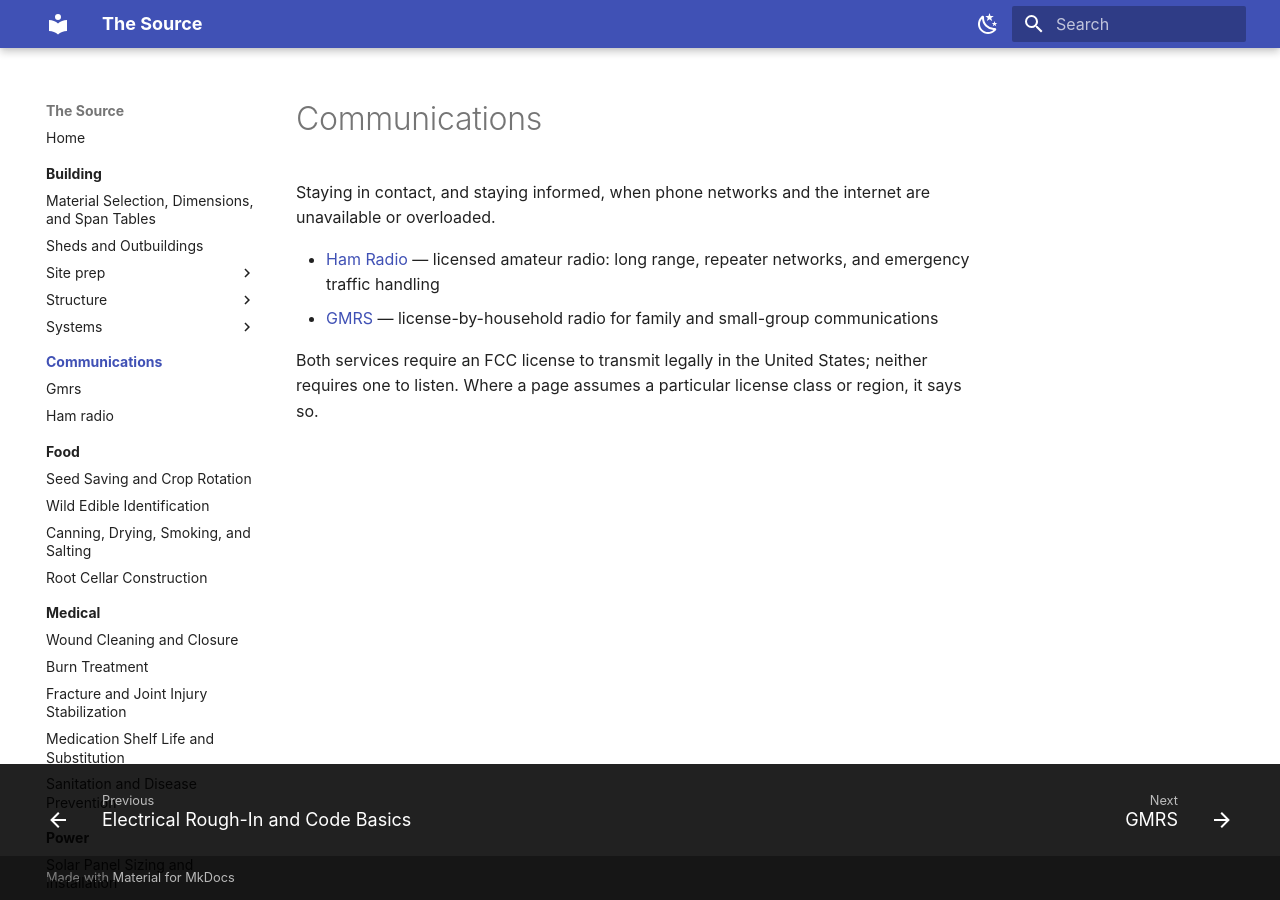
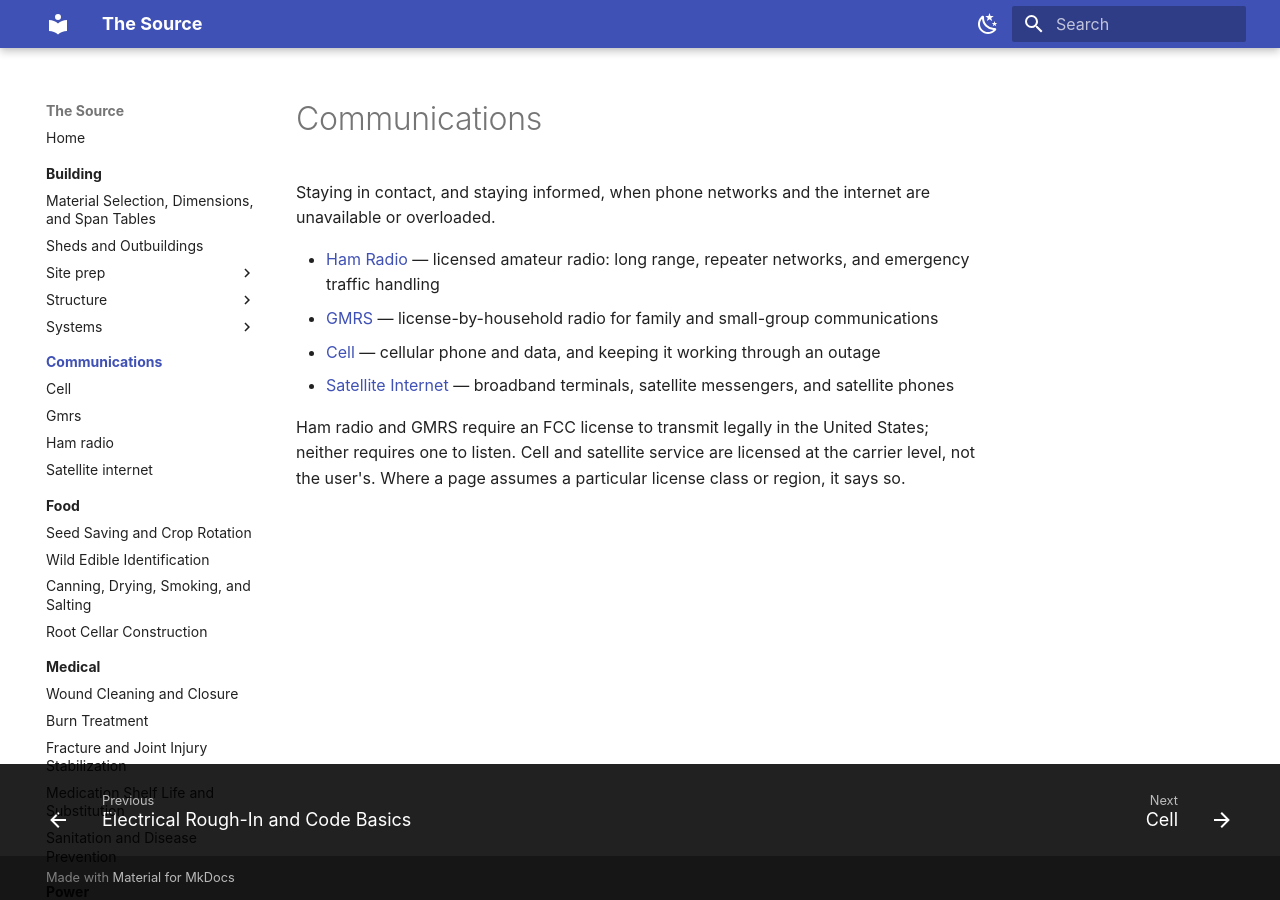
Before and after one commit to jeffreysmattson/the-source, an MkDocs documentation site: the page built from docs/communications/index.md, in a window 1280 px wide. Built offline with MkDocs 1.6.1 and Material for MkDocs 9.7.7, drawn with Linux system fonts in a browser that asks for light colours.

Commit message:
Add Cell and Satellite Internet sub-sections to Communications
Rounds out the section's non-ham options: cellular (the most familiar
but least resilient) and satellite (broadband terminals, messengers,
and phones that don't depend on local infrastructure at all.

Co-Authored-By: Claude Sonnet 5 <noreply@anthropic.com>
EOF
)

```diff
--- a/docs/communications/index.md
+++ b/docs/communications/index.md
@@ -7,7 +7,12 @@ internet are unavailable or overloaded.
   repeater networks, and emergency traffic handling
 - [GMRS](gmrs/index.md) — license-by-household radio for family and
   small-group communications
+- [Cell](cell/index.md) — cellular phone and data, and keeping it working
+  through an outage
+- [Satellite Internet](satellite-internet/index.md) — broadband terminals,
+  satellite messengers, and satellite phones
 
-Both services require an FCC license to transmit legally in the United
-States; neither requires one to listen. Where a page assumes a particular
-license class or region, it says so.
+Ham radio and GMRS require an FCC license to transmit legally in the United
+States; neither requires one to listen. Cell and satellite service are
+licensed at the carrier level, not the user's. Where a page assumes a
+particular license class or region, it says so.
```
Also changed, not shown: docs/communications/cell/index.md (added, +10 -0 lines), docs/communications/satellite-internet/index.md (added, +9 -0 lines).
